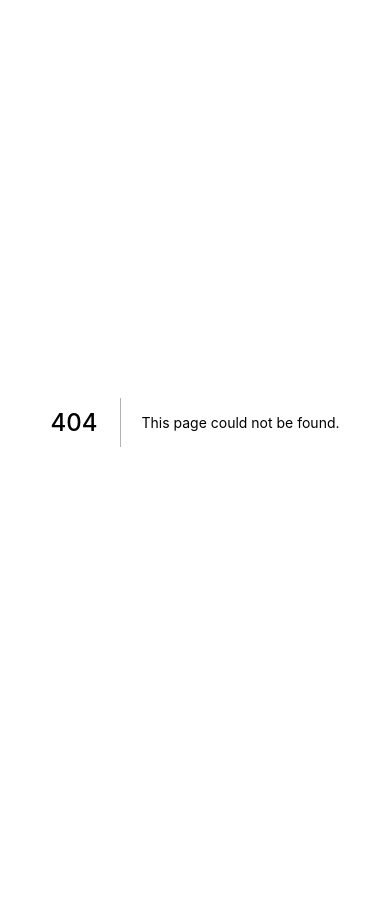
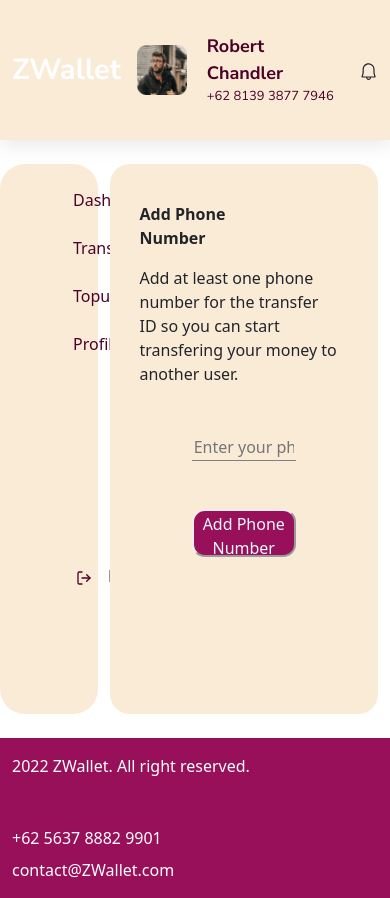
Before and after one commit to aviantofan/Excash-frontend, a Next.js app: page /addPhone in a window 390 px wide. Before the commit this address had no page. Before the commit the page ends 844 px from the top, so only its background shows below. Built offline with nearby package versions, Linux system fonts and the light colour scheme.

Commit message:
feat: add init add phone

```diff
--- /dev/null
+++ b/pages/addPhone.js
@@ -0,0 +1,46 @@
+import SideBar from '../components/SideBar'
+import Image from 'next/image'
+import Header from '../components/Header'
+import Footer from '../components/Footer'
+import Input from '../components/Input'
+import Button from '../components/Button'
+
+const addPhone = () => {
+  return (
+    <>
+      <Header />
+      <div className='container mt-4 mb-4'>
+        <div className='row'>
+          <div className='col-3 sideBar bg-color5' key='sideBar'>
+            <SideBar />
+          </div>
+          <div className='col'>
+            <div className='container dataProfile bg-color5'>
+              <div className='row'>
+                <div className='col-6 mt-2 fw-bold'>Add Phone Number</div>
+              </div>
+              <div className='row mt-3 align-items-center'>
+                <div className='col-lg'>
+                  <div>Add at least one phone number for the transfer<br /> ID so you can start transfering your money to<br /> another user.</div>
+                </div>
+              </div>
+              <div className='row mt-5' >
+                <div className='col-12 text-center'>
+                  <Input type='password' className='input-underline text-start bg-color5 text-color4 w-50' placeholder='Enter your phone number' />
+                </div>
+              </div>
+              <div className='row mt-5' >
+                <div className='col-12 text-center'>
+                  <Button type='submit' className='change w-50' >Add Phone Number</Button>
+                </div>
+              </div>
+            </div>
+          </div>
+        </div>
+      </div>
+      <Footer />
+    </>
+  )
+}
+
+export default addPhone
```
